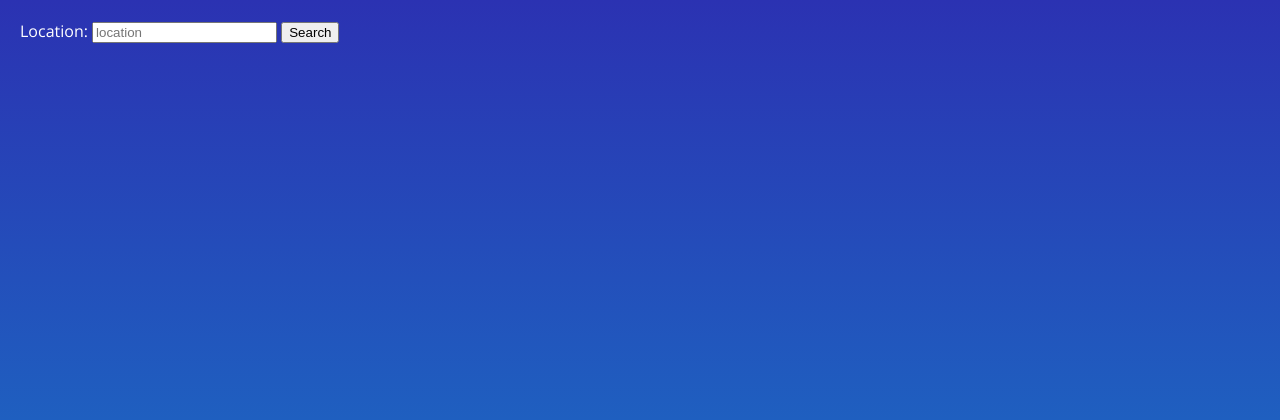
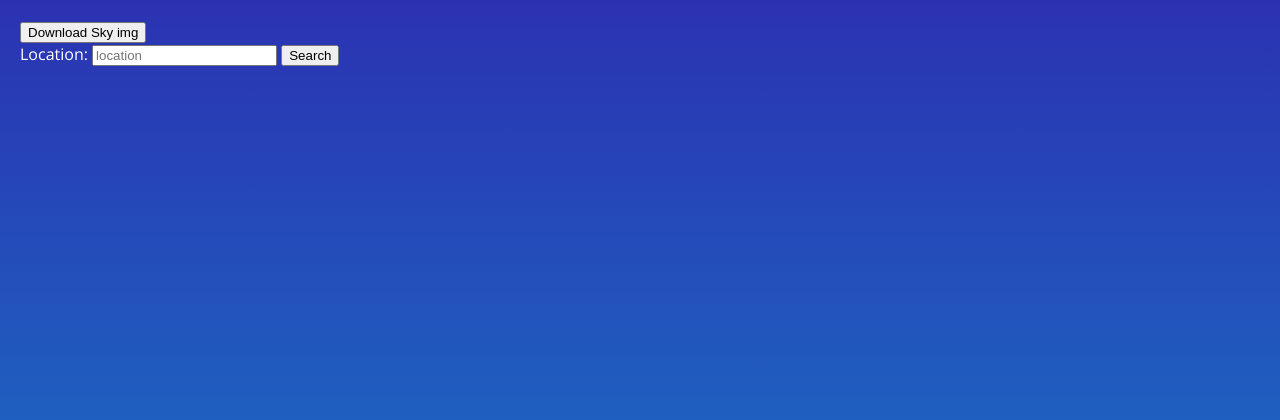
Before and after one commit to alex-1pro/weather-app-flask, a Flask app: page / in a window 1280 px wide. Shown: the top 420 px of the page. Run offline with Flask 2, Linux system fonts and the light colour scheme.

Commit message:
adding requirements.txt

```diff
--- a/app.py
+++ b/app.py
@@ -1,13 +1,15 @@
-from flask import Flask, render_template, request
+import boto3
+from flask import Flask, render_template, request, send_file, Response
 import requests
 from datetime import datetime
 from datetime import timedelta
 import calendar
-
+import dynodb
 
 KYE_N = "77d7d62a02bf7662f5406c63c27ee0e2&units=metric"
 KYE_A = "b39af7bbff0f462a017788d2efdde3d3"
 app = Flask(__name__)
+weather_dict = {}
 
 
 def get_dict_7_days(lat, lon):
@@ -34,6 +36,27 @@ def get_dict_7_days(lat, lon):
     return result
 
 
+@app.route('/download')
+def download():
+    # return send_file("/home/alex/Downloads/sky.jpg", as_attachment=True)
+    AWS_S3_CREDS = {
+        "aws_access_key_id": "AKIAZ4MRP27HURL2X4ZV",  # os.getenv("AWS_ACCESS_KEY")
+        "aws_secret_access_key": "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"  # os.getenv("AWS_SECRET_KEY")
+    }
+    s3_client = boto3.client('s3', **AWS_S3_CREDS)
+
+    # s3 = boto3.client('s3')
+    s3_client.download_file('alexeyindex.com', 'download/sky.jpg', '/home/alex/Desktop/downtest/client_sky.jpg')
+    return render_template("index.html")
+
+
+@app.route('/save_info')
+def save_info():
+    dynodb.adding_item_db(weather_dict['daily'], weather_dict['city_name'], weather_dict['country'])
+    return render_template("index.html", daily=weather_dict['daily'], name=weather_dict['city_name'],
+                           country=weather_dict['country'])
+
+
 @app.route("/", methods=["GET", "POST"])
 def get_coordinates():
     if request.method == "POST":
@@ -42,7 +65,14 @@ def get_coordinates():
             cities = requests.get(f"https://api.openweathermap.org/geo/1.0/direct?q={location}&limit=5&appid={KYE_A}")
             if len(cities.json()) > 0:
                 coords = cities.json()[0]
+                print("coords:",coords)
                 daily = get_dict_7_days(coords["lat"], coords["lon"])
+                global weather_dict
+                weather_dict = {
+                    'daily': daily,
+                    'city_name': coords["name"],
+                    'country': coords["country"]
+                }
                 return render_template("index.html", daily=daily, name=coords["name"], country=coords["country"])
     return render_template("index.html")
 
--- a/templates/index.html
+++ b/templates/index.html
@@ -7,16 +7,19 @@
      <link href="{{ url_for('static', filename='css/main.css') }}" rel="stylesheet">
 </head>
 <body>
+    <a href="/download"><button class='btn btn-default'>Download Sky img</button></a>
     <form method="post">
     <label for="location">Location:</label>
     <input type="text" id="location" name="location" placeholder="location">
     <button type="submit">Search</button>
     </form>
+
 {% if name %}
+
 <main class="main-container">
-
+<a href="/save_info"><button class='btn btn-default'>Save</button></a>
   <div class="location-and-date">
-    <h1 class="location-and-date__location">{{ name }}, {{ country }}</h1>
+    <h1 class="location-and-date__location">{{ name }}, {{ z }}</h1>
     <div>{{ daily[0]["day_week"] }} {{ daily[0]["t_date"].day}}th {{daily[0]["t_date"].strftime("%B")}}</div>
   </div>
 
```
Also changed, not shown: requirements.txt (added, +11 -0 lines).
